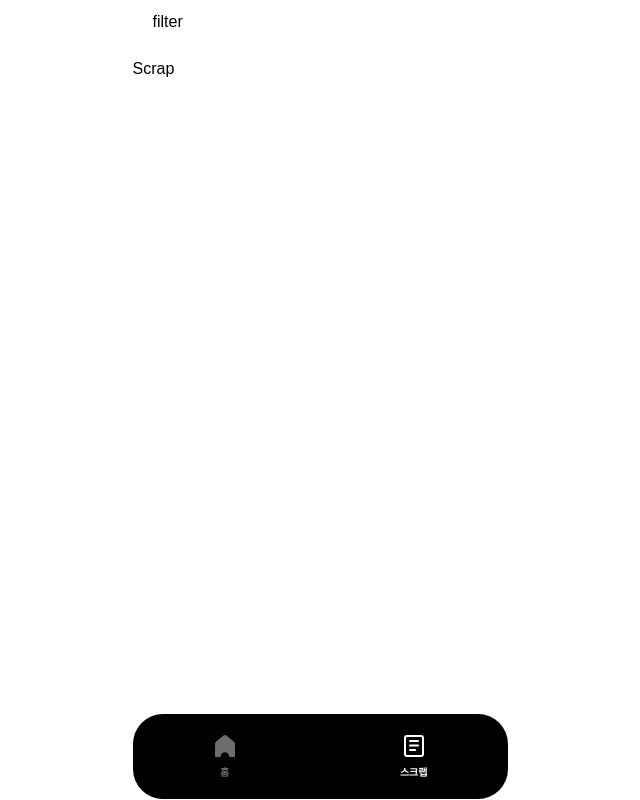
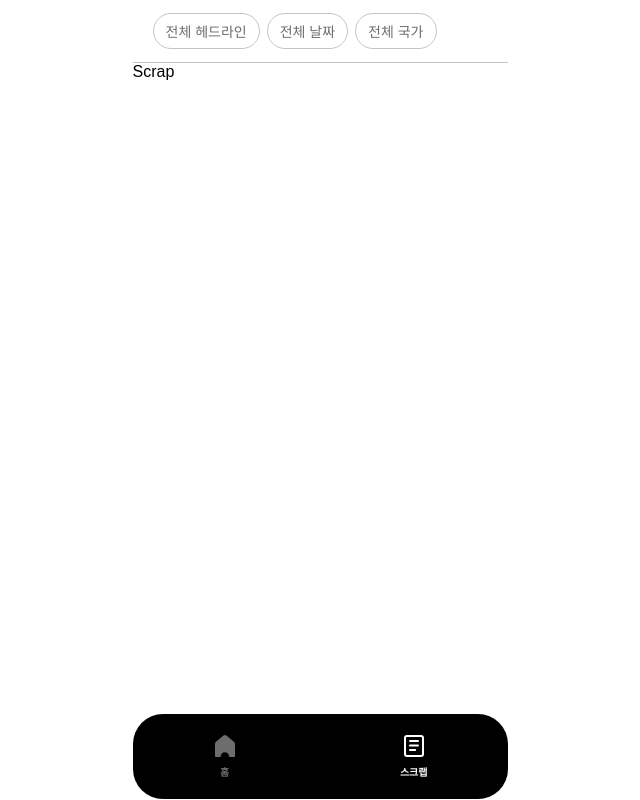
Before and after one commit to jaewook-jeong/meraki-test, a React (Vite) app: page /scrap in a window 1280 px wide. Shown: the whole page, without its empty margins (320-960 px from the left). Built offline with nearby package versions, Linux system fonts and the light colour scheme; a web font is replaced by a local one.

Commit message:
[FEAT] 모달 기초 기능 구현

```diff
--- a/index.html
+++ b/index.html
@@ -9,6 +9,7 @@
   </head>
   <body>
     <div id="root"></div>
+    <div id="modal-root"></div>
     <script type="module" src="/src/main.tsx"></script>
   </body>
 </html>
--- a/src/components/Filter/index.tsx
+++ b/src/components/Filter/index.tsx
@@ -1,7 +1,21 @@
+import Modal from '@/Modal';
 import * as Styled from './styled';
+import { useState } from 'react';
 
 const Filter = () => {
-  return <Styled.Wrapper>filter</Styled.Wrapper>;
+  const [mount, setMount] = useState(false);
+  const onClick = () => setMount(true);
+  const onClose = () => setMount(false);
+  return (
+    <Styled.Wrapper>
+      <Styled.FilterButton onClick={onClick}>전체 헤드라인</Styled.FilterButton>
+      <Styled.FilterButton onClick={onClick}>전체 날짜</Styled.FilterButton>
+      <Styled.FilterButton onClick={onClick}>전체 국가</Styled.FilterButton>
+      <Modal visible={mount} onClose={onClose}>
+        <div>hello</div>
+      </Modal>
+    </Styled.Wrapper>
+  );
 };
 
 export default Filter;
--- a/src/components/Filter/styled.ts
+++ b/src/components/Filter/styled.ts
@@ -1,7 +1,25 @@
+import { text14 } from '@constants/TYPHOGRAP';
 import styled from '@emotion/styled'
 
 export const Wrapper = styled.section`
-  height: 60px;
+  display: flex;
+  flex-direction: row;
+  column-gap: 7px;
+  align-items: center;
   padding: 13px 0 13px 20px;
   background-color: var(--white-100);
+  border-bottom: 1px solid var(--gray);
 `;
+
+export const FilterButton = styled.button`
+  display: flex;
+  flex-direction: row;
+  align-items: center;
+  column-gap: 4px;
+  border: 1px solid var(--gray);
+  border-radius: 30px;
+  padding: 6px 12px 4px;
+  background-color: transparent;
+  ${text14};
+  color: var(--black-80);
+`;
--- /dev/null
+++ b/src/components/Modal/index.tsx
@@ -0,0 +1,29 @@
+import { MouseEvent, ReactNode } from 'react';
+import * as Styled from './styled';
+import { createPortal } from 'react-dom';
+
+type Props = { onClose: () => void; visible: boolean; children: ReactNode };
+
+const ModalPortal = ({ children }: { children: ReactNode }) => {
+  const el = document.getElementById('modal-root') as HTMLElement;
+
+  return createPortal(children, el);
+};
+
+const Modal = ({ onClose, visible, children }: Props) => {
+  const onMaskClick = (e: MouseEvent) => {
+    if (e.target === e.currentTarget) {
+      onClose();
+    }
+  };
+  return (
+    <ModalPortal>
+      <Styled.ModalOverlay $visible={visible} />
+      <Styled.ModalWrapper onClick={onMaskClick} tabIndex={-1} $visible={visible}>
+        <Styled.ModalInner tabIndex={0}>{children}</Styled.ModalInner>
+      </Styled.ModalWrapper>
+    </ModalPortal>
+  );
+};
+
+export default Modal;
--- /dev/null
+++ b/src/components/Modal/styled.ts
@@ -0,0 +1,41 @@
+import styled from "@emotion/styled"
+
+
+export const ModalWrapper = styled.div<{ $visible: boolean }>`
+  box-sizing: border-box;
+  display: ${(props) => (props.$visible ? 'block' : 'none')};
+  position: fixed;
+  top: 0;
+  right: 0;
+  bottom: 0;
+  left: 0;
+  z-index: 1000;
+  overflow: auto;
+  outline: 0;
+`
+
+export const ModalOverlay = styled.div<{ $visible: boolean }>`
+  box-sizing: border-box;
+  display: ${(props) => (props.$visible ? 'block' : 'none')};
+  position: fixed;
+  top: 0;
+  left: 0;
+  bottom: 0;
+  right: 0;
+  background-color: rgba(0, 0, 0, 0.6);
+  z-index: 999;
+`
+
+export const ModalInner = styled.div`
+  box-sizing: border-box;
+  position: relative;
+  box-shadow: 0 0 6px 0 rgba(0, 0, 0, 0.5);
+  background-color: #fff;
+  border-radius: 10px;
+  width: 360px;
+  max-width: 480px;
+  top: 50%;
+  transform: translateY(-50%);
+  margin: 0 auto;
+  padding: 40px 20px;
+`
--- a/src/constants/TYPHOGRAP.ts
+++ b/src/constants/TYPHOGRAP.ts
@@ -5,3 +5,9 @@ export const text10SemiBold = css`
   font-size: 10px;
   line-height: 12px;
 `;
+
+export const text14 = css`
+  font-weight: 400;
+  font-size: 14px;
+  line-height: 24px;
+`;
--- a/src/constants/index.ts
+++ b/src/constants/index.ts
@@ -1,2 +1,3 @@
 export * from './ROUTES';
 export * from './TYPHOGRAP';
+export * from './MODAL';
--- a/src/global.css
+++ b/src/global.css
@@ -7,6 +7,7 @@
   --black-80: #6D6D6D;
   --black-100: #000000;
   --white-100: #FFFFFF;
+  --gray: #C4C4C4;
 }
 
 body {
@@ -37,5 +38,4 @@ body {
   margin: 0 auto;
   display: flex;
   flex-direction: column;
-
 }
```
Also changed, not shown: src/constants/MODAL.ts (added, +8 -0 lines).
